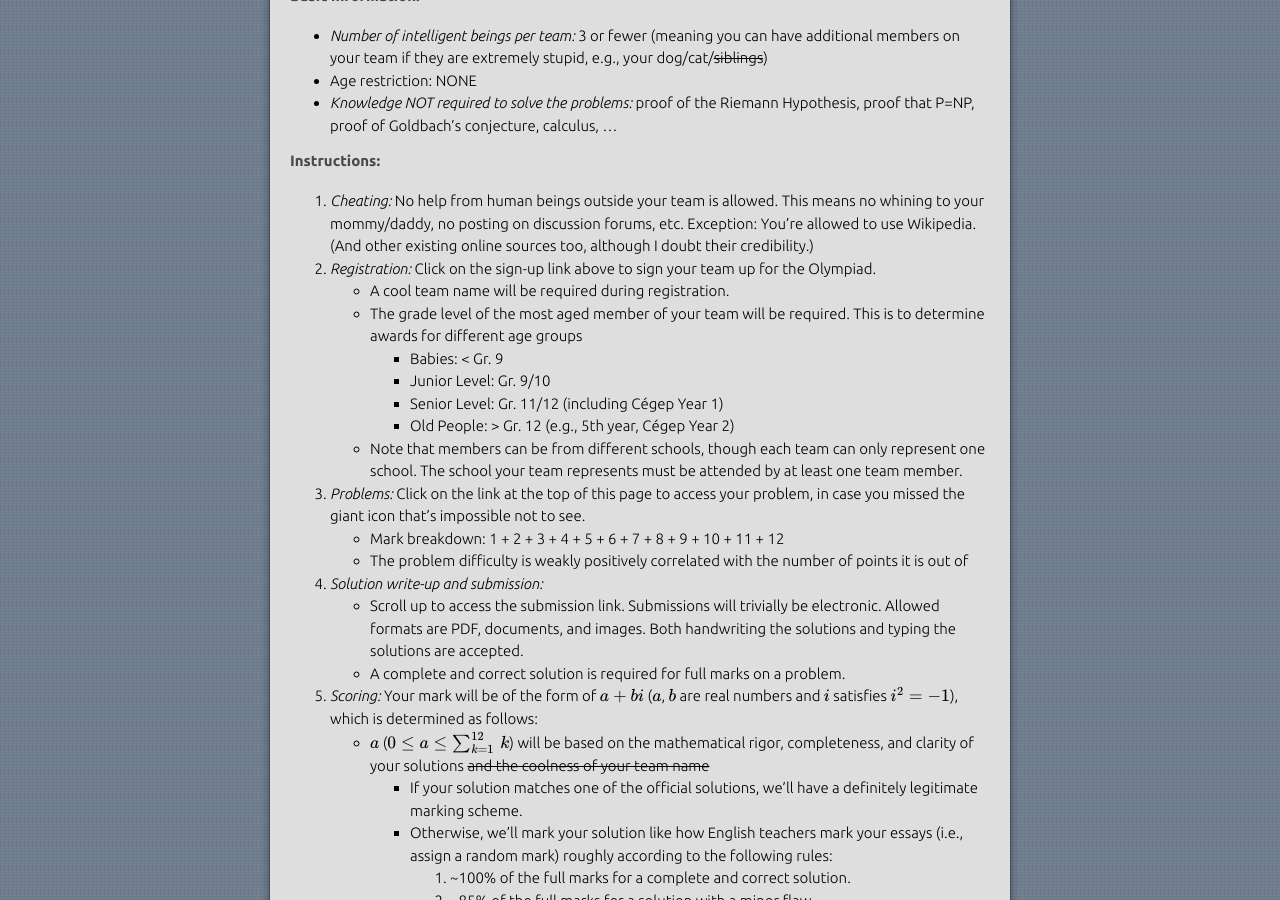
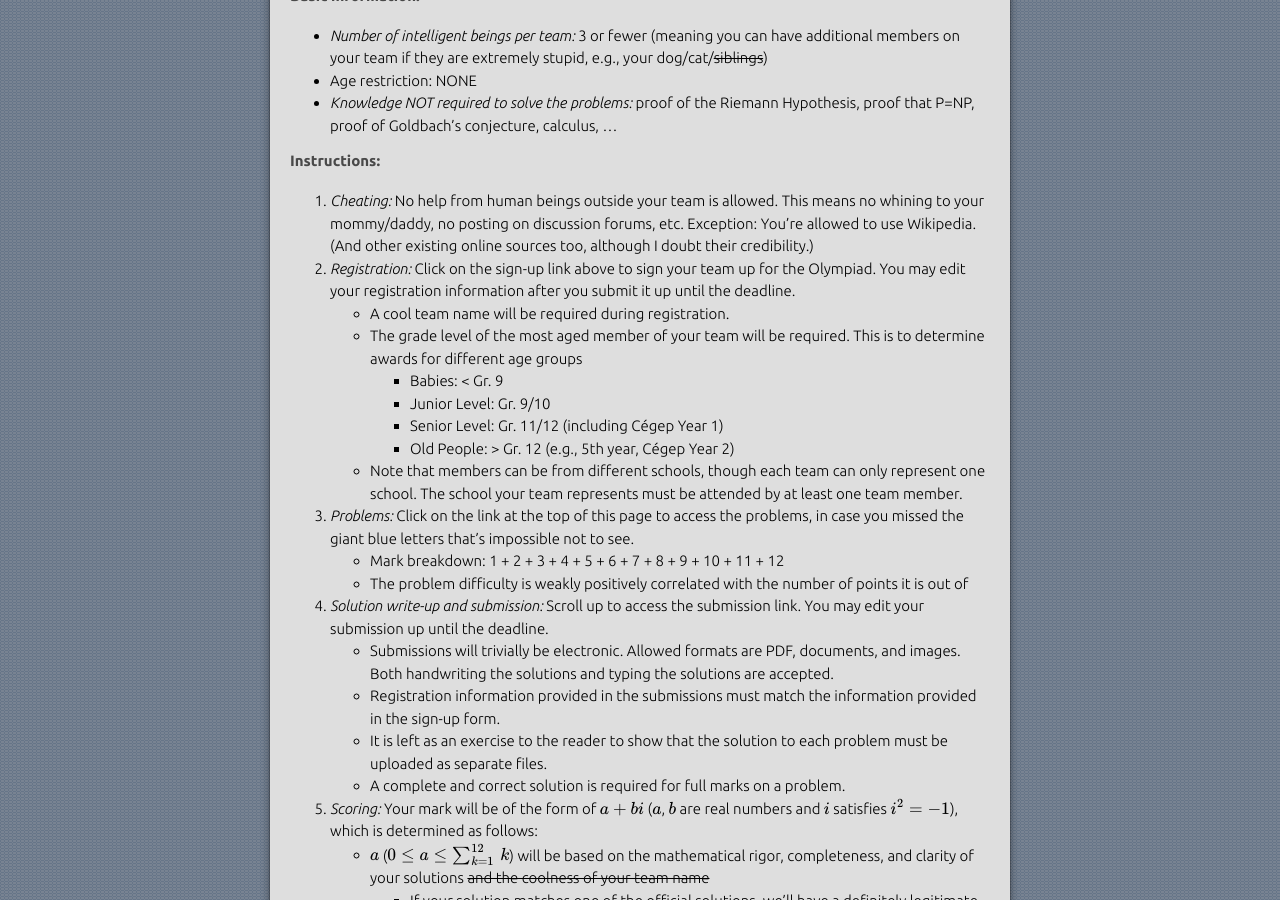
Before and after one commit to sjammathletes/sjammathletes.github.io, a Jekyll site: the page built from sjammo.md, in a window 1280 px wide and 900 px high, scrolled down 913 px. Built offline with Jekyll 4.4.1, drawn with Linux system fonts in a browser that asks for light colours; our own code applies the rules of GitHub Pages for plain Markdown files.

Commit message:
edited points 2, 3, 4

```diff
--- a/sjammo.md
+++ b/sjammo.md
@@ -17,7 +17,7 @@
 
 #### Instructions:
 1. *Cheating:* No help from human beings outside your team is allowed. This means no whining to your mommy/daddy, no posting on discussion forums, etc. Exception: You’re allowed to use Wikipedia. (And other existing online sources too, although I doubt their credibility.)
-2. *Registration:* Click on the sign-up link above to sign your team up for the Olympiad.
+2. *Registration:* Click on the sign-up link above to sign your team up for the Olympiad. You may edit your registration information after you submit it up until the deadline.
     - A cool team name will be required during registration.
     - The grade level of the most aged member of your team will be required. This is to determine awards for different age groups
         - Babies: < Gr. 9
@@ -25,11 +25,13 @@
         - Senior Level: Gr. 11/12 (including Cégep Year 1)
         - Old People: > Gr. 12 (e.g., 5th year, Cégep Year 2)
     - Note that members can be from different schools, though each team can only represent one school. The school your team represents must be attended by at least one team member.
-3. *Problems:* Click on the link at the top of this page to access your problem, in case you missed the giant icon that’s impossible not to see.
+3. *Problems:* Click on the link at the top of this page to access the problems, in case you missed the giant blue letters that’s impossible not to see.
     - Mark breakdown: 1 + 2 + 3 + 4 + 5 + 6 + 7 + 8 + 9 + 10 + 11 + 12
     - The problem difficulty is weakly positively correlated with the number of points it is out of
-4. *Solution write-up and submission:*
-    - Scroll up to access the submission link. Submissions will trivially be electronic. Allowed formats are PDF, documents, and images. Both handwriting the solutions and typing the solutions are accepted.
+4. *Solution write-up and submission:* Scroll up to access the submission link. You may edit your submission up until the deadline.
+    - Submissions will trivially be electronic. Allowed formats are PDF, documents, and images. Both handwriting the solutions and typing the solutions are accepted.
+    - Registration information provided in the submissions must match the information provided in the sign-up form.
+    - It is left as an exercise to the reader to show that the solution to each problem must be uploaded as separate files.
     - A complete and correct solution is required for full marks on a problem.
 5. *Scoring:* Your mark will be of the form of \\(a + bi\\) (\\(a\\), \\(b\\) are real numbers and \\(i\\) satisfies \\(i^2 = -1\\)), which is determined as follows:
     - \\(a\\) (\\(0 \leq a \leq \sum_{k=1}^{12}\, k \\)) will be based on the mathematical rigor, completeness, and clarity of your solutions ~~and the coolness of your team name~~
```
